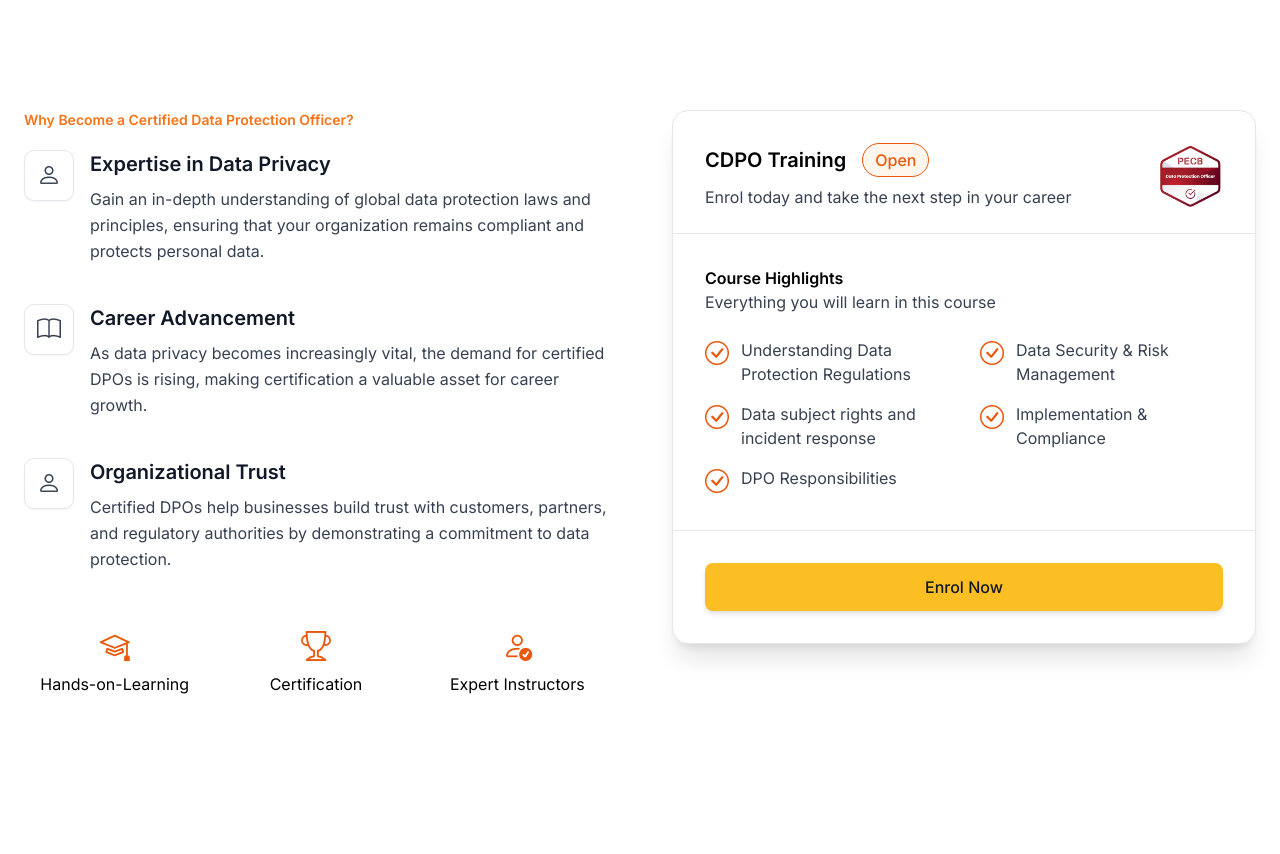
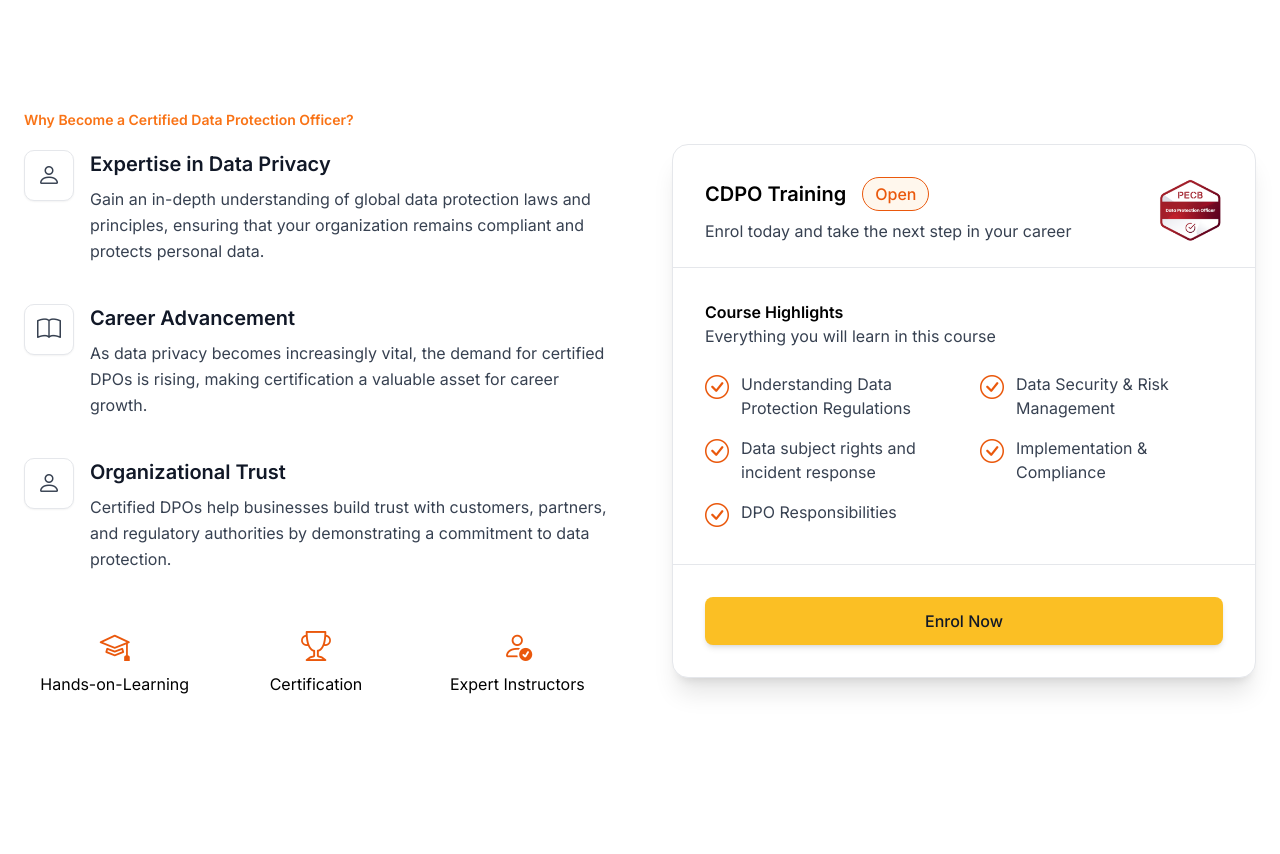
Before and after one commit to kizzylion/3consulting, a React (Vite) app: page /resources/cdpo-training in a window 1280 px wide. Shown: the part 463-1317 px from the top of the page. Built offline with nearby package versions, Linux system fonts and the light colour scheme.

Commit message:
FIX: PLACE CDPO TRAINING ENROL CARD TO CENTER IN CPDPO PAGE

```diff
--- a/src/components/pages/resources/cdpo/enrrolsection.tsx
+++ b/src/components/pages/resources/cdpo/enrrolsection.tsx
@@ -81,7 +81,7 @@ const EnrollSection: React.FC = () => {
               </div>
             </div>
           </div>
-          <div className="training-content">
+          <div className="training-content flex items-center justify-center">
             <div className="enrol-card flex flex-col bg-white shadow-xl rounded-2xl border border-gray-200">
               <div className="enrol-card-header">
                 <div className="header-content grid grid-cols-4 justify-between items-center w-full h-fit p-6 pt-8 lg:p-8 lg:pb-6 border-b border-gray-200 ">
```
